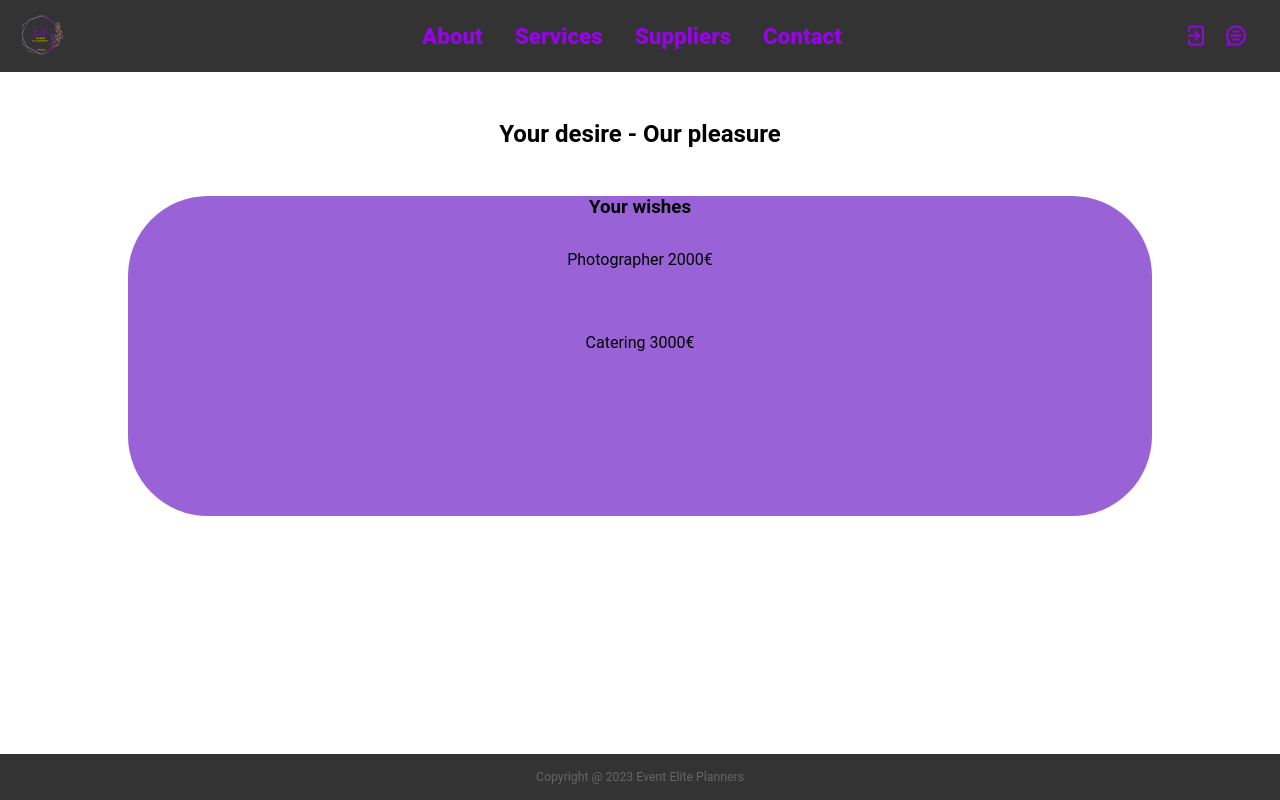
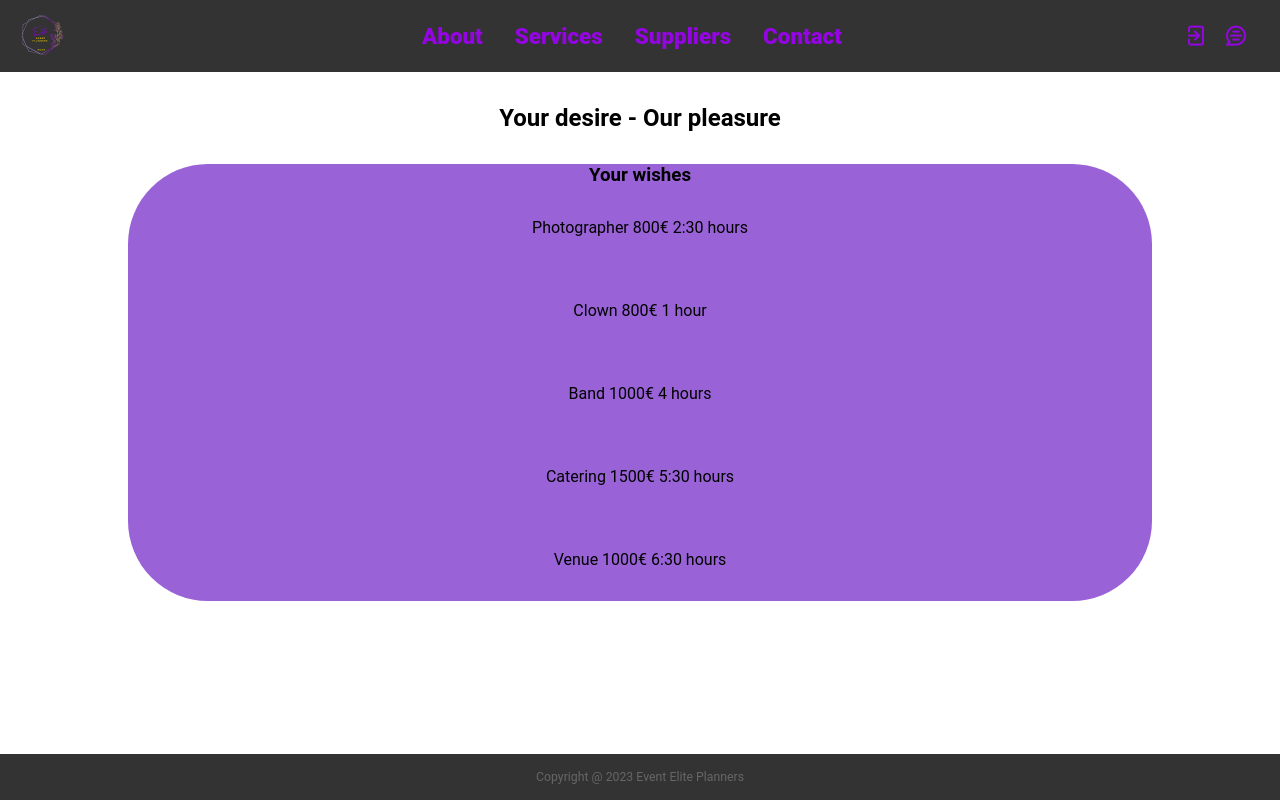
Before and after one commit to eventTeamPlayersManegement/event_Management_final_Project, a React (Vite) app: page /invoice in a window 1280 px wide. Built offline with nearby package versions, Linux system fonts and the light colour scheme; no server answers; a web font is replaced by a local one.

Commit message:
added invoice data testdata

```diff
--- a/src/components/Invoice/index.jsx
+++ b/src/components/Invoice/index.jsx
@@ -6,7 +6,7 @@ export default function () {
     const { h2, paragraph } = data.invoice;
     let names = paragraph.map((el) => (
         <li key={el.name} className="list-item">
-            {el.name} {el.price}
+            {el.name} {el.price} {el.duration}
         </li>
     ));
 
--- a/src/components/Invoice/style.scss
+++ b/src/components/Invoice/style.scss
@@ -11,13 +11,13 @@ section {
     align-items: center;
 }
 .heading {
-    margin: 2em;
+    margin: $pad;
 }
 .article-invoice {
-    height: 20em;
+    height: fit-content;
     width: 80vw;
     flex-direction: column;
-    background-color: #9962d7;
+    background-color: $primary;
     border-radius: $pad + 3;
 
     & .list-item {
--- a/src/content/data.json
+++ b/src/content/data.json
@@ -36,8 +36,31 @@
         "h2": ["Your desire - Our pleasure", "Your wishes"],
 
         "paragraph": [
-            { "name": "Photographer", "price": "2000€" },
-            { "name": "Catering", "price": "3000€" }
+            {
+                "name": "Photographer",
+                "duration": "2:30 hours",
+                "price": "800€"
+            },
+            {
+                "name": "Clown",
+                "duration": "1 hour",
+                "price": "800€"
+            },
+            {
+                "name": "Band",
+                "duration": "4 hours",
+                "price": "1000€"
+            },
+            {
+                "name": "Catering",
+                "duration": "5:30 hours",
+                "price": "1500€"
+            },
+            {
+                "name": "Venue",
+                "duration": "6:30 hours",
+                "price": "1000€"
+            }
         ]
     },
 
```
